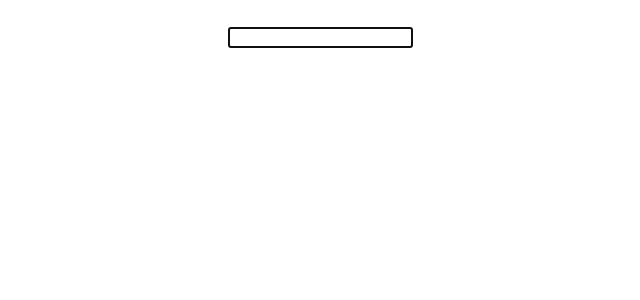
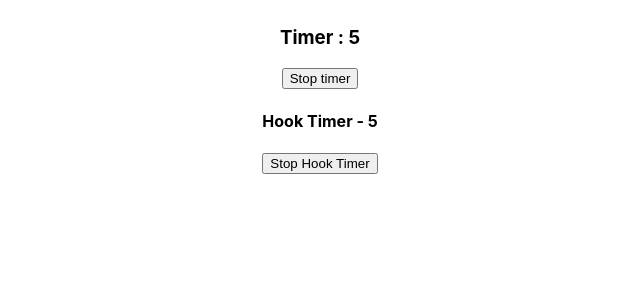
Before and after one commit to GeekShubhamRajput/react-js-learning, a React (Create React App) app: page / in a window 1280 px wide. Shown: the top 300 px of the page, without its empty margins (320-960 px from the left). Built offline with nearby package versions, Linux system fonts and the light colour scheme.

Commit message:
useRef Hook Part 2
Implement timer with class and useRef hook

```diff
--- a/src/App.js
+++ b/src/App.js
@@ -1,11 +1,13 @@
 import React from 'react'
 import './App.css';
-import FocusRefHook from "./components/FocusRefHook"
+import ClassTimer from "./components/ClassTimer"
+import HookTimer from "./components/HookTimer"
 
 function App() {
   return(
     <div className="App">
-      <FocusRefHook />
+      <ClassTimer />
+      <HookTimer />
     </div>
   )
 }
--- /dev/null
+++ b/src/components/ClassTimer.js
@@ -0,0 +1,31 @@
+import React, {Component} from 'react'
+
+class ClassTimer extends Component{
+  constructor(){
+    super();
+    this.state = {
+      timer: 0,
+    }
+  }
+
+  componentDidMount(){
+    this.interval = setInterval(()=>{
+      this.setState(prevState=>({timer: prevState.timer + 1}))
+    }, 1000)
+  }
+
+  componentWillUnmount(){
+    clearInterval(this.interval)
+  }
+
+  render(){
+    return(
+      <div>
+        <h3>Timer : {this.state.timer}</h3>
+        <button onClick={()=>clearInterval(this.interval)}>Stop timer</button>
+      </div>
+    )
+  }
+}
+
+export default ClassTimer
--- /dev/null
+++ b/src/components/HookTimer.js
@@ -0,0 +1,22 @@
+import React, {useState, useEffect, useRef} from 'react'
+
+function HookTimer(){
+  const [timer, setTimer] = useState(0)
+  const intervalRef = useRef()
+
+  useEffect(()=>{
+    intervalRef.current = setInterval(()=>{
+      setTimer(prevTimer=>(prevTimer + 1))
+    }, 1000)
+    return (()=>{clearInterval(intervalRef.current)})
+  }, [])
+
+  return(
+    <div>
+      <h4>Hook Timer - {timer}</h4>
+      <button onClick={()=>clearInterval(intervalRef.current)}>Stop Hook Timer</button>
+    </div>
+  )
+}
+
+export default HookTimer
```
